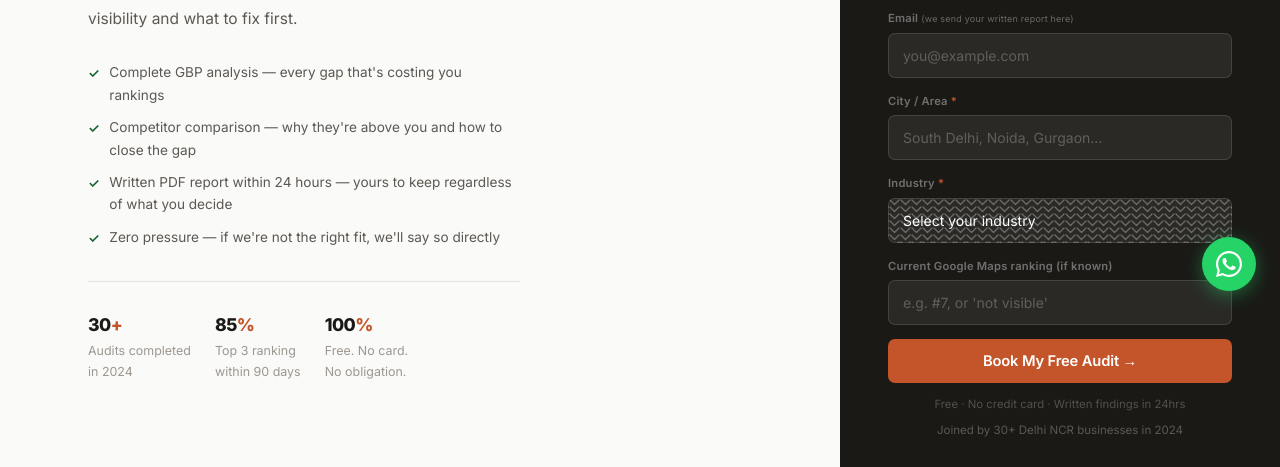
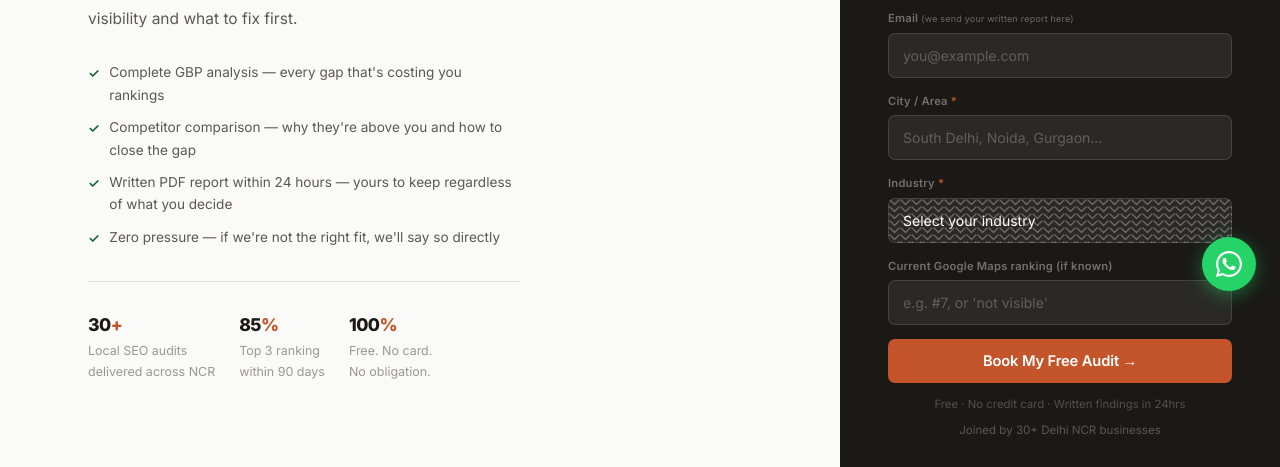
Before and after one commit to ksumedha14-ops/crossfire-website, a plain HTML site: page audit.html in a window 1280 px wide. Shown: the part 485-952 px from the top of the page. Drawn offline with Linux system fonts and the light colour scheme.

Commit message:
Remove stale 2024 year reference from audit.html proof stats
Replace "30+ Audits completed in 2024" with "30+ Local SEO audits
delivered across NCR" in the hero proof bar. Also update the form
social-proof line from "Joined by 30+ Delhi NCR businesses in 2024"
to drop the year — both stats are now timeless.

Co-Authored-By: Claude Sonnet 4.6 <noreply@anthropic.com>

```diff
--- a/audit.html
+++ b/audit.html
@@ -173,7 +173,7 @@
           <div class="ahi">Zero pressure — if we're not the right fit, we'll say so directly</div>
         </div>
         <div class="audit-hero__proof fade-up d4">
-          <div class="ahp"><strong>30<span>+</span></strong>Audits completed<br>in 2024</div>
+          <div class="ahp"><strong>30<span>+</span></strong>Local SEO audits<br>delivered across NCR</div>
           <div class="ahp"><strong>85<span>%</span></strong>Top 3 ranking<br>within 90 days</div>
           <div class="ahp"><strong>100<span>%</span></strong>Free. No card.<br>No obligation.</div>
         </div>
@@ -238,7 +238,7 @@
               Book My Free Audit →
             </button>
             <p class="form-footer">Free · No credit card · Written findings in 24hrs</p>
-            <p style="margin-top:8px;font-size:.72rem;text-align:center;color:rgba(255,255,255,.28)">Joined by 30+ Delhi NCR businesses in 2024</p>
+            <p style="margin-top:8px;font-size:.72rem;text-align:center;color:rgba(255,255,255,.28)">Joined by 30+ Delhi NCR businesses</p>
           </form>
           <div class="form-success" data-form-success>
             <div class="form-success__icon">✅</div>
```
